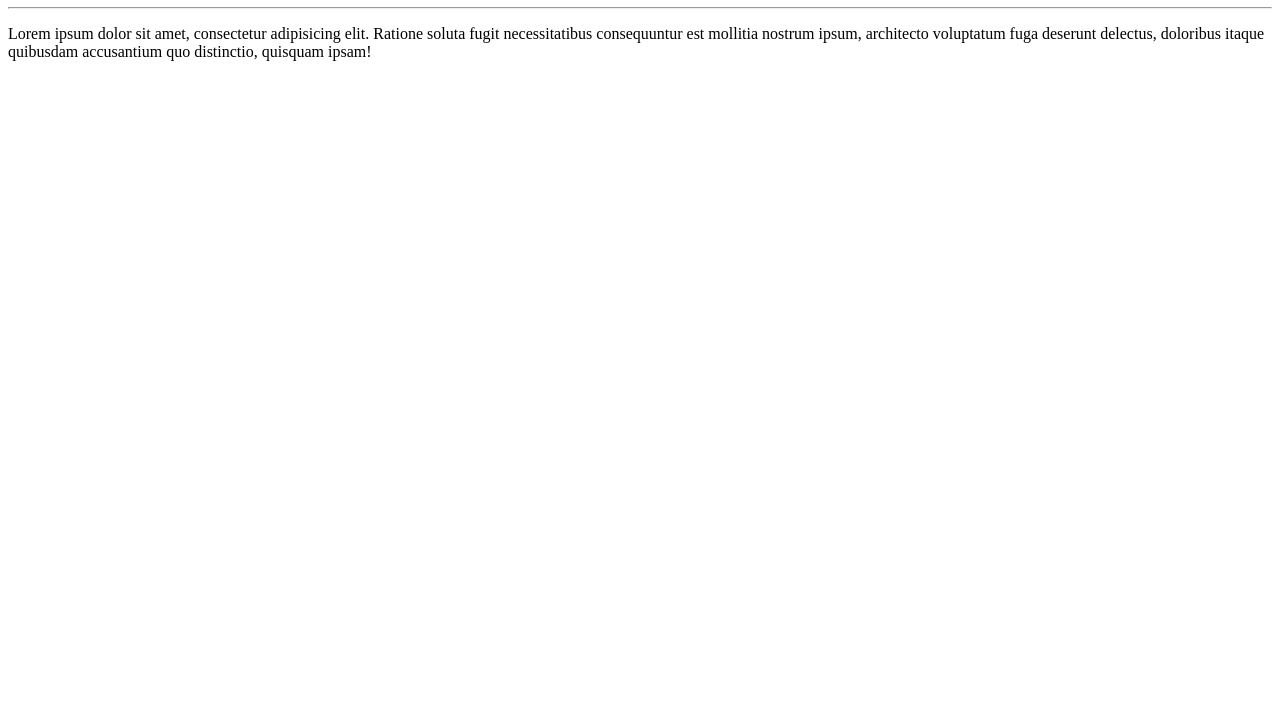
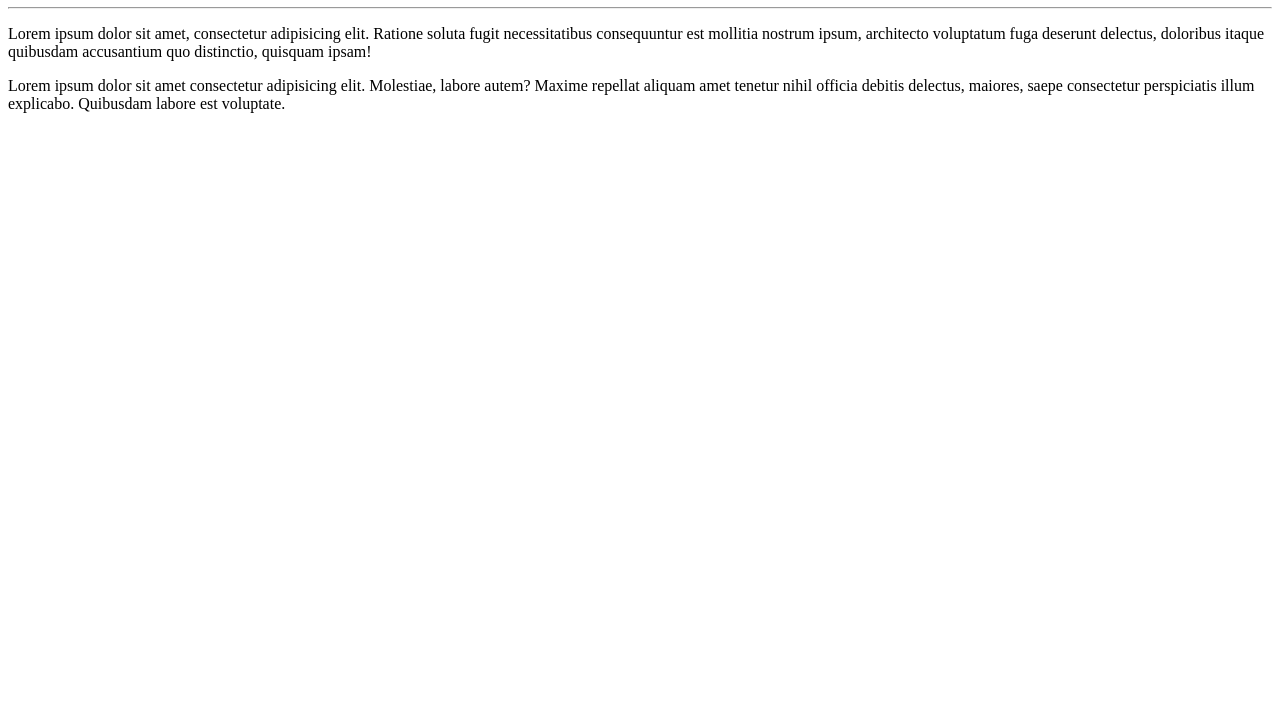
Before and after one commit to JuanpabloFAC/Ola-Mundo, a plain HTML site: page site-exemplo/index.html in a window 1280 px wide. Shown: the part 73-800 px from the top of the page. Drawn offline with Linux system fonts and the light colour scheme.

Commit message:
adicionei um parágrafo

```diff
--- a/site-exemplo/index.html
+++ b/site-exemplo/index.html
@@ -10,5 +10,6 @@
     <h1>Olá, mundo!</h1>
     <hr>
     <p>Lorem ipsum dolor sit amet, consectetur adipisicing elit. Ratione soluta fugit necessitatibus consequuntur est mollitia nostrum ipsum, architecto voluptatum fuga deserunt delectus, doloribus itaque quibusdam accusantium quo distinctio, quisquam ipsam!</p>
+    <p>Lorem ipsum dolor sit amet consectetur adipisicing elit. Molestiae, labore autem? Maxime repellat aliquam amet tenetur nihil officia debitis delectus, maiores, saepe consectetur perspiciatis illum explicabo. Quibusdam labore est voluptate.</p>
 </body>
 </html>
```
